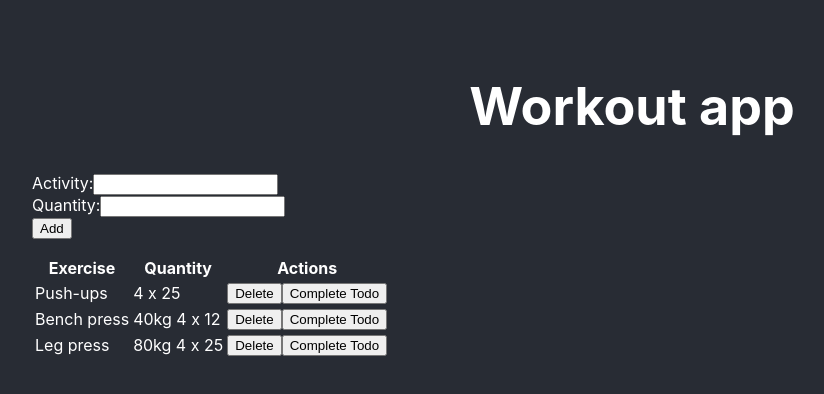
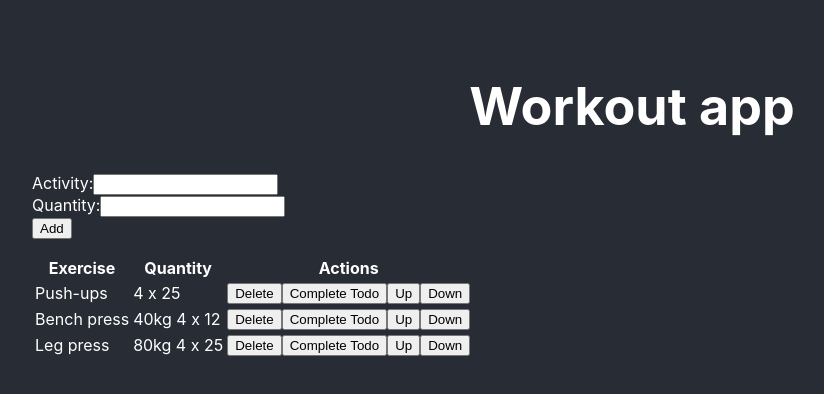
Before and after one commit to zsolt-nagy/workout-app-c28, a React (Create React App) app: page / in a window 1280 px wide. Shown: the top 394 px of the page, without its empty margins (8-832 px from the left). Built offline with nearby package versions, Linux system fonts and the light colour scheme.

Commit message:
Move todos up and down

```diff
--- a/src/App.js
+++ b/src/App.js
@@ -70,6 +70,33 @@ export default function App() {
     });
   }
 
+  const moveItem = (itemId, isUpwards) => {
+    setWorkoutItems(oldWorkoutItems => {
+      const { workoutList, nextId } = oldWorkoutItems;
+      const newWorkoutList = [...workoutList]; // shallow cloning is mandatory
+      for (let i = 0; i < newWorkoutList.length; i++) {
+        if (newWorkoutList[i].id === itemId) {
+          // escape from the loop if we know that the item is not to be moved.
+          if (i === 0 && isUpwards) break;
+          if (i === newWorkoutList.length - 1 && !isUpwards) break;
+
+          let currentItem = newWorkoutList[i];
+          let otherItemIndex = isUpwards ? i - 1 : i + 1;
+          let otherItem = newWorkoutList[otherItemIndex];
+
+          newWorkoutList[otherItemIndex] = currentItem;
+          newWorkoutList[i] = otherItem;
+
+          break; // mandatory to avoid continuing swapping downwards.
+        }
+      }
+      return {
+        workoutList: newWorkoutList,
+        nextId
+      }
+    });
+  }
+
   return (
     <div className="App">
       <header className="App-header">
@@ -80,7 +107,8 @@ export default function App() {
         <WorkoutList
           workoutItems={workoutItems.workoutList}
           deleteItem={deleteItem}
-          toggleItem={toggleItem} />
+          toggleItem={toggleItem}
+          moveItem={moveItem} />
       </main>
     </div>
   );
--- a/src/Components/WorkoutList/WorkoutList.js
+++ b/src/Components/WorkoutList/WorkoutList.js
@@ -4,12 +4,16 @@ import './WorkoutList.css';
 export default function WorkoutList(props) {
     const workoutItems = props.workoutItems;
 
-    const deleteButtonClicked = (event) => {
-        props.deleteItem(Number(event.target.dataset.id));
+    const deleteButtonClicked = (itemId) => {
+        props.deleteItem(itemId);
     }
 
-    const toggleButtonClicked = (event) => {
-        props.toggleItem(Number(event.target.dataset.id));
+    const toggleButtonClicked = (itemId) => {
+        props.toggleItem(itemId);
+    }
+
+    const moveButtonClicked = (itemId, isUpwards) => {
+        props.moveItem(itemId, isUpwards);
     }
 
     const tableRows = workoutItems.map(item => (
@@ -21,11 +25,17 @@ export default function WorkoutList(props) {
                 {item.quantity}
             </td>
             <td>
-                <button onClick={deleteButtonClicked} data-id={item.id}>
+                <button onClick={() => deleteButtonClicked(item.id)}>
                     Delete
                 </button>
-                <button onClick={toggleButtonClicked} data-id={item.id}>
+                <button onClick={() => toggleButtonClicked(item.id)}>
                     {item.isCompleted ? "Clear" : "Complete"} Todo
+                </button>
+                <button onClick={() => moveButtonClicked(item.id, true)}>
+                    Up
+                </button>
+                <button onClick={() => moveButtonClicked(item.id, false)}>
+                    Down
                 </button>
             </td>
         </tr>
```
